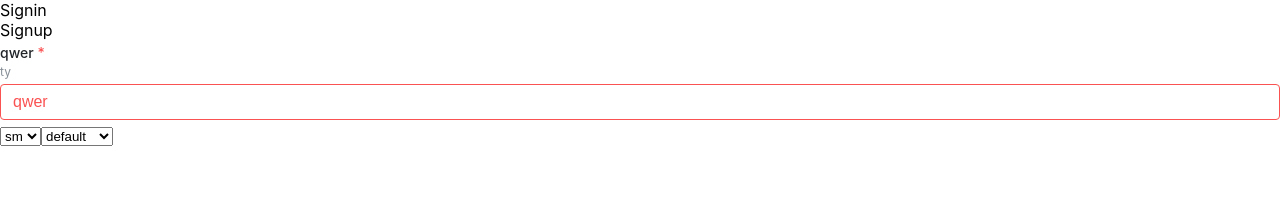
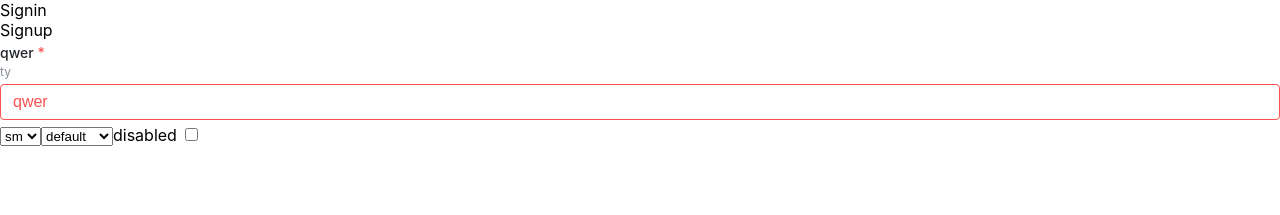
Before and after one commit to LisPavel/rs-m4-4-forms, a React (Create React App) app: page / in a window 1280 px wide. Shown: the top 215 px of the page. Built offline with nearby package versions, Linux system fonts and the light colour scheme.

Commit message:
feat: add validation disabled

```diff
--- a/src/App.tsx
+++ b/src/App.tsx
@@ -10,6 +10,7 @@ function App() {
   const [size, setSize] = useState<Sizes>("sm");
   const [variant, setVariant] = useState<Variants>("default");
   const [inputValue, setInputValue] = useState("");
+  const [disabled, setDisabled] = useState(false);
   // const [inputError, setInputError] = useState<string | null>(null);
 
   const handleChange: ChangeEventHandler<HTMLInputElement> = (ev) => {
@@ -27,6 +28,9 @@ function App() {
   const handleVariantSelect: ChangeEventHandler<HTMLSelectElement> = (ev) => {
     setVariant(ev.target.value as Variants);
   };
+  const handleDisabledChange: ChangeEventHandler<HTMLInputElement> = (ev) => {
+    setDisabled(ev.target.checked);
+  };
   return (
     <div className="App">
       <Signin />
@@ -41,6 +45,7 @@ function App() {
         size={size}
         variant={variant}
         error
+        disabled={disabled}
         // variant="unstyled"
         // radius={"xl"}
       />
@@ -59,6 +64,14 @@ function App() {
           <option key={variant}>{variant}</option>
         ))}
       </select>
+      <label>
+        disabled{" "}
+        <input
+          checked={disabled}
+          onChange={handleDisabledChange}
+          type="checkbox"
+        />
+      </label>
     </div>
   );
 }
```
